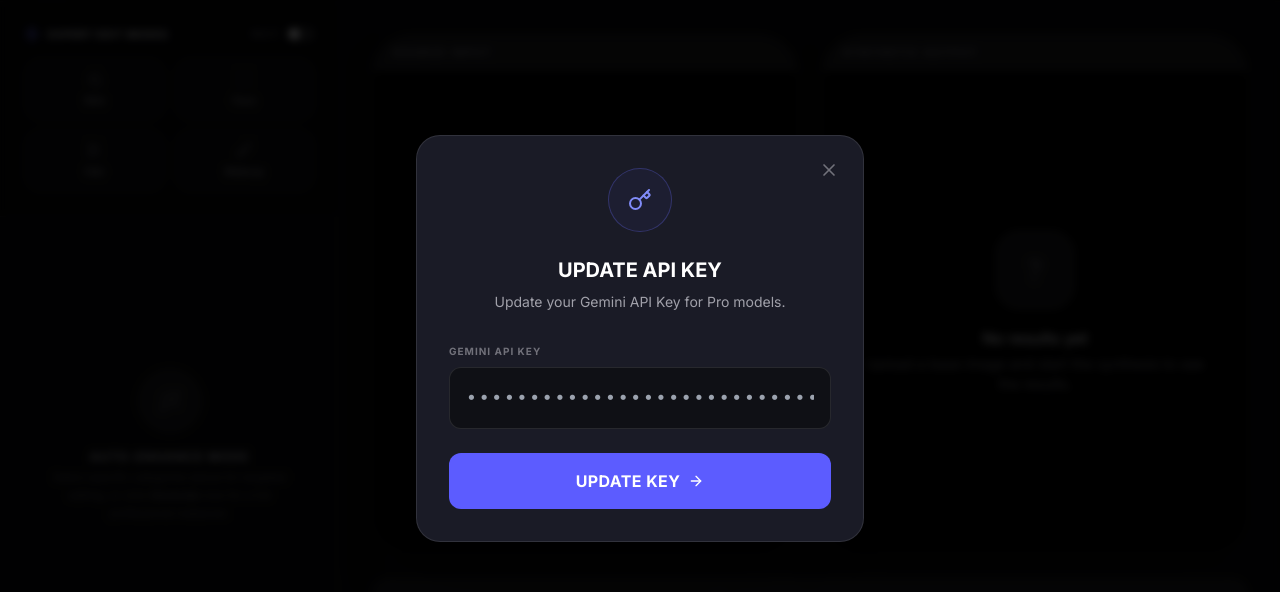
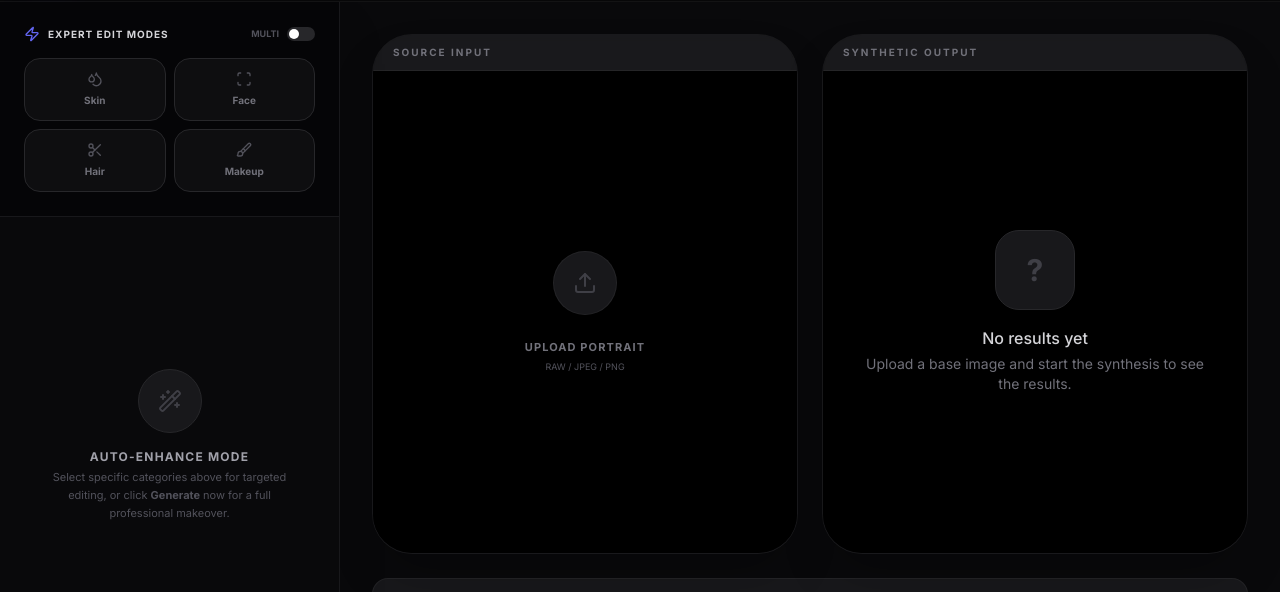
Before and after one commit to bradjeong-ops/BeautysynthPro, a React (Vite) app: page / in a window 1280 px wide. Shown: the part 62-654 px from the top of the page. Built offline with nearby package versions, Linux system fonts and the light colour scheme.

Commit message:
Update App.tsx

```diff
--- a/App.tsx
+++ b/App.tsx
@@ -7,6 +7,7 @@
 import { BeautyState, CustomPreset } from './types';
 import { INITIAL_FEATURES, INITIAL_HAIR, INITIAL_MAKEUP } from './constants';
 import { Sparkles, Upload, Trash2, Zap, Eye, EyeOff, Download, RefreshCcw, Search, Activity, Copy, Check, Loader2, User, Key, BadgeCheck, ArrowRight, X, ChevronLeft, ChevronRight, Image as ImageIcon, Layers, Maximize2 } from 'lucide-react';
+import GuestLoginModal from './components/GuestLoginModal';
 
 const PRESETS_STORAGE_KEY = 'beautysynth_custom_presets';
 
@@ -72,10 +73,7 @@
   const [currentGuestNumber, setCurrentGuestNumber] = useState<string>("");
 
   // Custom Modals State
-  const [showGuestModal, setShowGuestModal] = useState(false);
-  const [guestPinInput, setGuestPinInput] = useState("");
-  const [showApiModal, setShowApiModal] = useState(false);
-  const [apiKeyInput, setApiKeyInput] = useState("");
+  const [loginModalMode, setLoginModalMode] = useState<'pin' | 'key' | 'both' | null>(null);
 
   // History Pagination & Modal State
   const [historyPage, setHistoryPage] = useState(1);
@@ -127,9 +125,13 @@
 
   useEffect(() => {
     if (!isCheckingKey && !hasApiKey) {
-      setShowApiModal(true);
+      if (!currentGuestNumber) {
+        setLoginModalMode('both');
+      } else {
+        setLoginModalMode('key');
+      }
     }
-  }, [isCheckingKey, hasApiKey]);
+  }, [isCheckingKey, hasApiKey, currentGuestNumber]);
 
   const loadGallery = async (guestNum: string) => {
     try {
@@ -144,52 +146,26 @@
     }
   };
 
-  const handleUpdateGuestPin = () => {
-    if (guestPinInput.length !== 4) {
-      alert("Please enter a 4-digit PIN.");
-      return;
-    }
-    setCurrentGuestNumber(guestPinInput);
-    localStorage.setItem('last_guest_pin', guestPinInput);
-    loadGallery(guestPinInput);
-    setShowGuestModal(false);
-  };
-
-  const generateRandomPin = () => {
-    const pin = Math.floor(1000 + Math.random() * 9000).toString();
-    setGuestPinInput(pin);
-  };
-
-  const handleUpdateApiKey = async () => {
-    const key = apiKeyInput.trim();
-    if (!key) {
-      alert("Please enter a valid API Key.");
-      return;
+  const handleLogin = (pin: string) => {
+    if (pin) {
+      setCurrentGuestNumber(pin);
+      localStorage.setItem('last_guest_pin', pin);
+      loadGallery(pin);
     }
 
-    try {
-      // Validate the key by making a simple API call
-      const { GoogleGenAI } = await import('@google/genai');
-      const ai = new GoogleGenAI({ apiKey: key });
-      await ai.models.generateContent({
-        model: 'gemini-3-flash-preview',
-        contents: 'test'
-      });
+    // Check if key was saved
+    const customKey = localStorage.getItem('custom_gemini_api_key');
+    if (customKey) {
+      setHasApiKey(true);
+    }
 
-      localStorage.setItem('custom_gemini_api_key', key);
-      setHasApiKey(true);
-      setShowApiModal(false);
-      setError(null);
-    } catch (err: any) {
-      console.error("API Key validation failed:", err);
-      alert("Invalid API Key. Please check and try again.");
-    }
+    setLoginModalMode(null);
   };
 
   const handleSelectApiKey = async () => {
     const customKey = localStorage.getItem('custom_gemini_api_key');
     if (customKey) {
-      setShowApiModal(true);
+      setLoginModalMode('key');
       return;
     }
 
@@ -199,7 +175,7 @@
       setError(null);
     } catch (e) {
       console.error("AI Studio key selection failed, showing manual input modal", e);
-      setShowApiModal(true);
+      setLoginModalMode('key');
     }
   };
 
@@ -518,7 +494,7 @@
           </div>
         </div>
         <div className="flex items-center gap-3">
-          <button onClick={() => { setGuestPinInput(currentGuestNumber); setShowGuestModal(true); }} className="flex items-center gap-1.5 px-3 py-1.5 rounded-lg bg-zinc-900 border border-white/5 hover:bg-zinc-800 transition-colors">
+          <button onClick={() => setLoginModalMode('pin')} className="flex items-center gap-1.5 px-3 py-1.5 rounded-lg bg-zinc-900 border border-white/5 hover:bg-zinc-800 transition-colors">
             <User className="w-3.5 h-3.5 text-indigo-400" />
             <span className="text-[10px] font-bold text-zinc-300 tracking-widest">GUEST: {currentGuestNumber || 'NONE'}</span>
           </button>
@@ -744,86 +720,14 @@
         </div>
       </main>
 
-      {/* Guest PIN Modal */}
-      {showGuestModal && (
-        <div className="fixed inset-0 z-[200] bg-black/80 backdrop-blur-sm flex items-center justify-center p-4 animate-in fade-in duration-200">
-          <div className="bg-[#1a1b26] border border-white/10 rounded-3xl w-full max-w-md overflow-hidden shadow-2xl relative">
-            <button onClick={() => setShowGuestModal(false)} className="absolute top-4 right-4 p-2 text-zinc-500 hover:text-white transition-colors">
-              <X className="w-5 h-5" />
-            </button>
-            <div className="p-8 flex flex-col items-center text-center">
-              <div className="w-16 h-16 rounded-full border border-indigo-500/30 flex items-center justify-center mb-6 bg-indigo-500/5">
-                <User className="w-6 h-6 text-indigo-400" />
-              </div>
-              <h2 className="text-xl font-black text-white mb-2">CHANGE GUEST PIN</h2>
-              <p className="text-sm text-zinc-400 mb-8">Update your 4-digit guest PIN.</p>
-
-              <div className="w-full text-left mb-6">
-                <label className="text-[10px] font-bold text-zinc-500 uppercase tracking-widest mb-2 block">GUEST PIN (4 DIGITS)</label>
-                <div className="flex gap-3">
-                  <div className="flex-1 bg-[#0f1015] border border-white/10 rounded-xl px-6 py-4 flex items-center justify-between focus-within:border-indigo-500/50 transition-colors">
-                    <input
-                      type="text"
-                      maxLength={4}
-                      value={guestPinInput}
-                      onChange={(e) => setGuestPinInput(e.target.value.replace(/[^0-9]/g, ''))}
-                      className="bg-transparent text-white text-2xl font-mono tracking-[1em] outline-none w-full"
-                      placeholder="0000"
-                    />
-                  </div>
-                  <button onClick={generateRandomPin} className="w-16 bg-[#242636] border border-white/5 rounded-xl flex items-center justify-center hover:bg-[#2a2d3d] transition-colors text-indigo-400">
-                    <RefreshCcw className="w-5 h-5" />
-                  </button>
-                </div>
-              </div>
-
-              <button
-                onClick={handleUpdateGuestPin}
-                className="w-full py-4 bg-[#5c5cff] hover:bg-[#4a4ae6] text-white rounded-xl font-bold tracking-wide transition-all flex items-center justify-center gap-2"
-              >
-                UPDATE PIN <ArrowRight className="w-4 h-4" />
-              </button>
-            </div>
-          </div>
-        </div>
-      )}
-
-      {/* API Key Modal */}
-      {showApiModal && (
-        <div className="fixed inset-0 z-[200] bg-black/80 backdrop-blur-sm flex items-center justify-center p-4 animate-in fade-in duration-200">
-          <div className="bg-[#1a1b26] border border-white/10 rounded-3xl w-full max-w-md overflow-hidden shadow-2xl relative">
-            <button onClick={() => setShowApiModal(false)} className="absolute top-4 right-4 p-2 text-zinc-500 hover:text-white transition-colors">
-              <X className="w-5 h-5" />
-            </button>
-            <div className="p-8 flex flex-col items-center text-center">
-              <div className="w-16 h-16 rounded-full border border-indigo-500/30 flex items-center justify-center mb-6 bg-indigo-500/5">
-                <Key className="w-6 h-6 text-indigo-400" />
-              </div>
-              <h2 className="text-xl font-black text-white mb-2">UPDATE API KEY</h2>
-              <p className="text-sm text-zinc-400 mb-8">Update your Gemini API Key for Pro models.</p>
-
-              <div className="w-full text-left mb-6">
-                <label className="text-[10px] font-bold text-zinc-500 uppercase tracking-widest mb-2 block">GEMINI API KEY</label>
-                <div className="bg-[#0f1015] border border-white/10 rounded-xl px-4 py-4 flex items-center focus-within:border-indigo-500/50 transition-colors">
-                  <input
-                    type="password"
-                    value={apiKeyInput}
-                    onChange={(e) => setApiKeyInput(e.target.value)}
-                    className="bg-transparent text-white text-lg font-mono tracking-widest outline-none w-full"
-                    placeholder="••••••••••••••••••••••••••••"
-                  />
-                </div>
-              </div>
-
-              <button
-                onClick={handleUpdateApiKey}
-                className="w-full py-4 bg-[#5c5cff] hover:bg-[#4a4ae6] text-white rounded-xl font-bold tracking-wide transition-all flex items-center justify-center gap-2"
-              >
-                UPDATE KEY <ArrowRight className="w-4 h-4" />
-              </button>
-            </div>
-          </div>
-        </div>
+      {/* Guest Login / API Key Modal */}
+      {loginModalMode && (
+        <GuestLoginModal
+          mode={loginModalMode}
+          initialPin={currentGuestNumber}
+          onLogin={handleLogin}
+          onClose={loginModalMode === 'both' && !hasApiKey ? undefined : () => setLoginModalMode(null)}
+        />
       )}
 
       {/* History Full-Screen Modal */}
```
